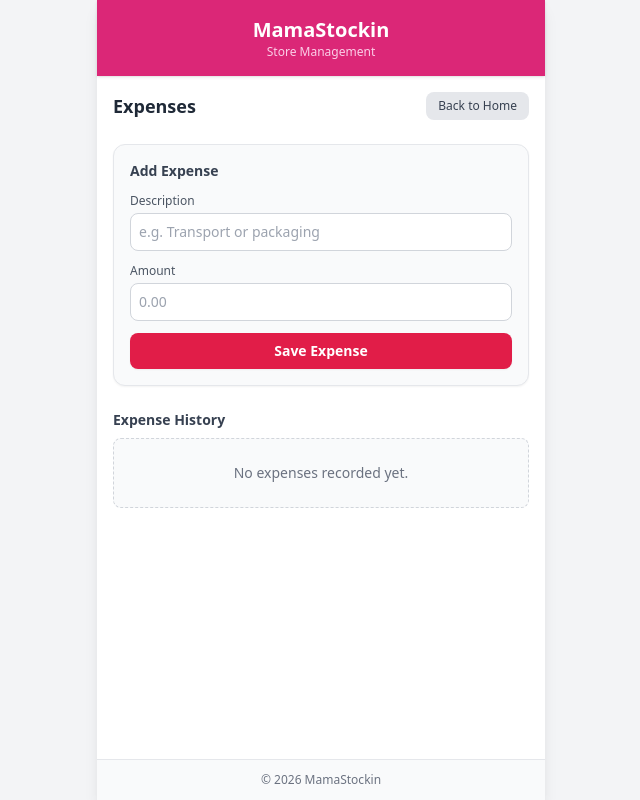
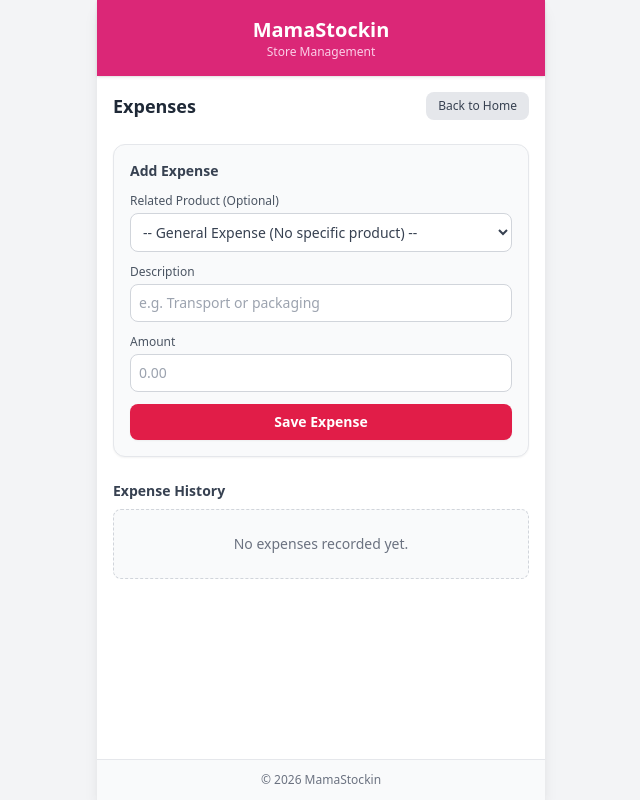
Before and after one commit to abindacarmo/mama-stockin, a Django app: page /expenses/ in a window 1280 px wide. Shown: the whole page, without its empty margins (319-959 px from the left). Run offline with Django 5.2, Linux system fonts and the light colour scheme; data that the repository does not hold is empty; some libraries are stand-ins or nearby versions.

Commit message:
Link expenses to specific products for accurate product-level profit calculation

```diff
--- a/store/models.py
+++ b/store/models.py
@@ -37,12 +37,14 @@ class Transaction(models.Model):
         return f"Sale: {self.quantity}x {self.product.name} on {self.date}"
 
 class Expense(models.Model):
+    product = models.ForeignKey(Product, on_delete=models.SET_NULL, null=True, blank=True)
     description = models.CharField(max_length=255)
     amount = models.DecimalField(max_digits=10, decimal_places=2)
     date = models.DateField(auto_now_add=True)
 
     def __str__(self):
-        return f"{self.description} - ${self.amount} ({self.date})"
+        prod_name = self.product.name if self.product else "General"
+        return f"[{prod_name}] {self.description} - ${self.amount} ({self.date})"
 
 class Consignment(models.Model):
     product = models.ForeignKey(Product, on_delete=models.CASCADE)
--- a/store/templates/store/expense_list.html
+++ b/store/templates/store/expense_list.html
@@ -14,6 +14,15 @@
         <h3 class="text-sm font-semibold text-gray-700">Add Expense</h3>
         <form method="POST" class="space-y-3">
             {% csrf_token %}
+            <div>
+                <label class="block text-xs font-medium text-gray-600 mb-1">Related Product (Optional)</label>
+                <select name="product_id" class="w-full text-sm border border-gray-300 rounded-lg p-2 bg-white text-gray-700">
+                    <option value="">-- General Expense (No specific product) --</option>
+                    {% for product in products %}
+                        <option value="{{ product.id }}">{{ product.name }}</option>
+                    {% endfor %}
+                </select>
+            </div>
             <div>
                 <label class="block text-xs font-medium text-gray-600 mb-1">Description</label>
                 <input type="text" name="description" required placeholder="e.g. Transport or packaging" class="w-full text-sm border border-gray-300 rounded-lg p-2 bg-white">
@@ -33,7 +42,10 @@
             <div class="bg-white border border-gray-200 p-3 rounded-lg flex justify-between items-center shadow-sm">
                 <div>
                     <h4 class="font-semibold text-gray-800 text-sm">{{ exp.description }}</h4>
-                    <p class="text-xs text-gray-500">Date: {{ exp.date }}</p>
+                    <p class="text-xs text-gray-500">
+                        {% if exp.product %}Product: <span class="text-pink-600 font-medium">{{ exp.product.name }}</span> | {% endif %}
+                        Date: {{ exp.date }}
+                    </p>
                 </div>
                 <div class="text-right">
                     <span class="text-sm font-bold text-rose-600">${{ exp.amount }}</span>
--- a/store/templates/store/summary_bisnis.html
+++ b/store/templates/store/summary_bisnis.html
@@ -49,6 +49,7 @@
                     <div class="text-right space-x-2">
                         <span class="text-blue-700 font-semibold">Cap: ${{ ys.capital }}</span>
                         <span class="text-emerald-700 font-semibold">Rev: ${{ ys.revenue }}</span>
+                        <span class="text-rose-700 font-semibold">Exp: ${{ ys.expense }}</span>
                         <span class="text-pink-700 font-bold">Prof: ${{ ys.profit }}</span>
                     </div>
                 </div>
--- a/store/views.py
+++ b/store/views.py
@@ -80,13 +80,16 @@ def summary_bisnis(request):
         yearly_summaries = []
         for yr in sorted(years_set, reverse=True):
             yr_consignments = Consignment.objects.filter(settlement_date__year=yr, is_settled=True, product__name__icontains='teri')
+            yr_expenses = Expense.objects.filter(date__year=yr, product__name__icontains='teri')
             yr_rev = sum(c.amount_received for c in yr_consignments) or 0
             yr_cap = sum(c.quantity_sold * c.product.purchase_price for c in yr_consignments) or 0
+            yr_exp = sum(exp.amount for exp in yr_expenses) or 0
             yearly_summaries.append({
                 'year': yr,
                 'revenue': yr_rev,
                 'capital': yr_cap,
-                'profit': yr_rev - yr_cap,
+                'expense': yr_exp,
+                'profit': yr_rev - yr_cap - yr_exp,
             })
     else:
         title = "Pulsa Telemor"
@@ -102,13 +105,16 @@ def summary_bisnis(request):
         yearly_summaries = []
         for yr in sorted(years_set, reverse=True):
             yr_transactions = Transaction.objects.filter(date__year=yr, product__name__icontains='pulsa')
+            yr_expenses = Expense.objects.filter(date__year=yr, product__name__icontains='pulsa')
             yr_rev = sum(tx.total_price for tx in yr_transactions) or 0
             yr_cap = sum(tx.quantity * tx.product.purchase_price for tx in yr_transactions) or 0
+            yr_exp = sum(exp.amount for exp in yr_expenses) or 0
             yearly_summaries.append({
                 'year': yr,
                 'revenue': yr_rev,
                 'capital': yr_cap,
-                'profit': yr_rev - yr_cap,
+                'expense': yr_exp,
+                'profit': yr_rev - yr_cap - yr_exp,
             })
 
     # Current Stock Capital
@@ -124,12 +130,14 @@ def summary_bisnis(request):
     for m in range(1, 13):
         if product_type == 'teri':
             m_consignments = Consignment.objects.filter(settlement_date__year=current_year, settlement_date__month=m, is_settled=True, product__name__icontains='teri')
+            m_expenses = Expense.objects.filter(date__year=current_year, date__month=m, product__name__icontains='teri')
             rev = sum(c.amount_received for c in m_consignments) or 0
-            exp = 0
+            exp = sum(exp.amount for exp in m_expenses) or 0
         else:
             m_transactions = Transaction.objects.filter(date__year=current_year, date__month=m, product__name__icontains='pulsa')
+            m_expenses = Expense.objects.filter(date__year=current_year, date__month=m, product__name__icontains='pulsa')
             rev = sum(tx.total_price for tx in m_transactions) or 0
-            exp = 0
+            exp = sum(exp.amount for exp in m_expenses) or 0
 
         months_data.append({
             'month': month_names[m - 1],
@@ -199,18 +207,22 @@ def transaction_list(request):
 
 def expense_list(request):
     if request.method == 'POST':
+        product_id = request.POST.get('product_id')
         description = request.POST.get('description')
         amount = request.POST.get('amount')
 
         if description and amount:
+            product = Product.objects.get(id=product_id) if product_id else None
             Expense.objects.create(
+                product=product,
                 description=description,
                 amount=amount
             )
             return redirect('expense_list')
 
+    products = Product.objects.all()
     expenses = Expense.objects.all().order_by('-date')
-    return render(request, 'store/expense_list.html', {'expenses': expenses})
+    return render(request, 'store/expense_list.html', {'products': products, 'expenses': expenses})
 
 def consignment_list(request):
     if request.method == 'POST':
```
Also changed, not shown: store/migrations/0005_expense_product.py (added).
